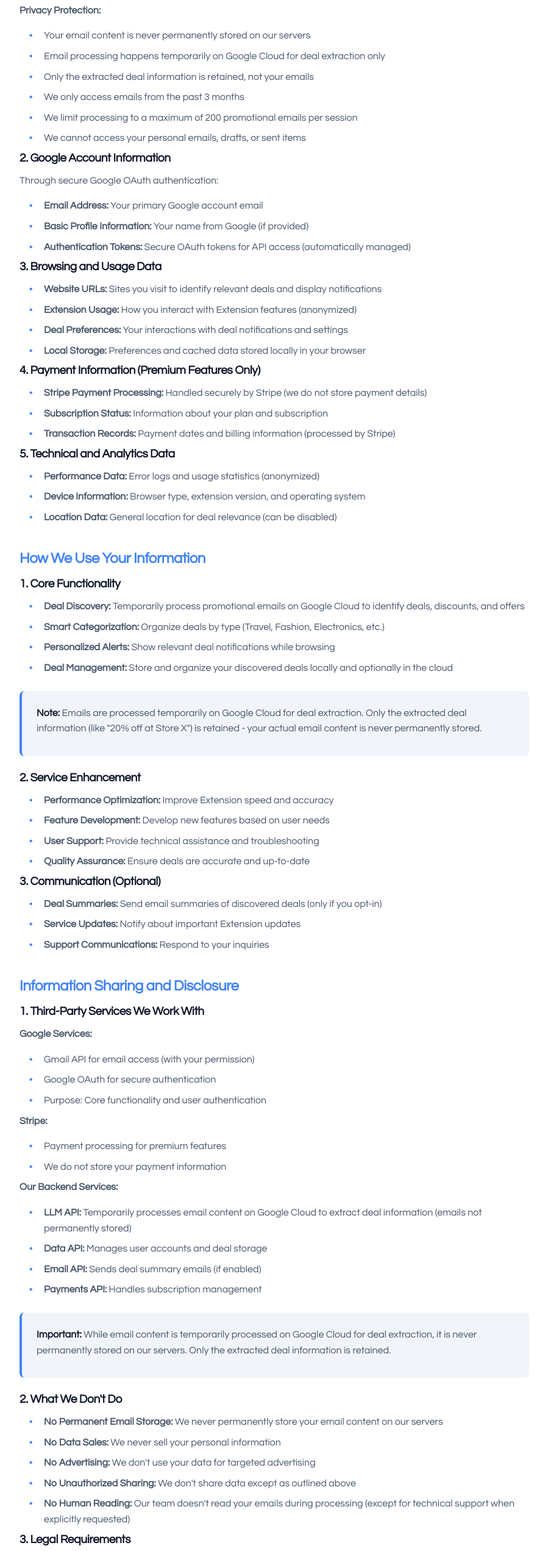
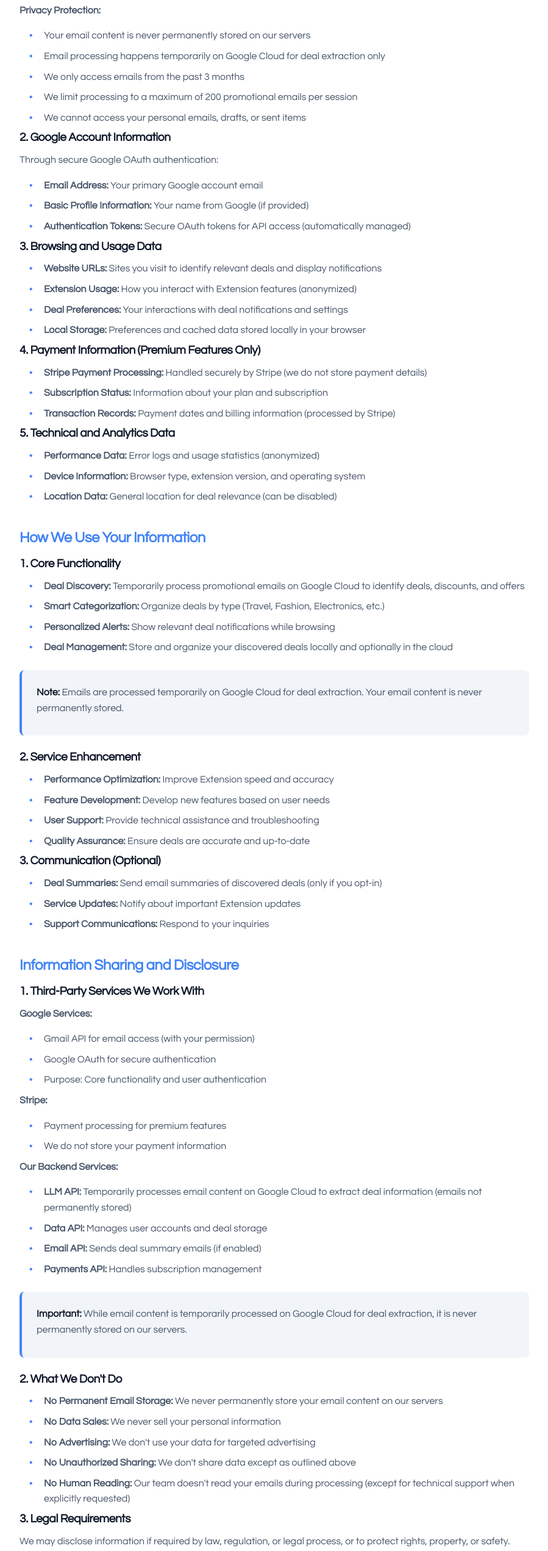
Before and after one commit to njain167/FindMyDeals, a plain HTML site: page privacy.html in a window 1280 px wide. Shown: the part 1199-3742 px from the top of the page at 61% size, without its empty margins (190-1089 px from the left). Drawn offline with Linux system fonts and the light colour scheme.

Commit message:
update privacy policy

```diff
--- a/privacy.html
+++ b/privacy.html
@@ -313,7 +313,6 @@
             <ul>
                 <li>Your email content is never permanently stored on our servers</li>
                 <li>Email processing happens temporarily on Google Cloud for deal extraction only</li>
-                <li>Only the extracted deal information is retained, not your emails</li>
                 <li>We only access emails from the past 3 months</li>
                 <li>We limit processing to a maximum of 200 promotional emails per session</li>
                 <li>We cannot access your personal emails, drafts, or sent items</li>
@@ -362,7 +361,7 @@
             </ul>
 
             <div class="highlight-box">
-                <p><strong>Note:</strong> Emails are processed temporarily on Google Cloud for deal extraction. Only the extracted deal information (like "20% off at Store X") is retained - your actual email content is never permanently stored.</p>
+                <p><strong>Note:</strong> Emails are processed temporarily on Google Cloud for deal extraction. Your email content is never permanently stored.</p>
             </div>
 
             <h3>2. Service Enhancement</h3>
@@ -407,7 +406,7 @@
             </ul>
 
             <div class="highlight-box">
-                <p><strong>Important:</strong> While email content is temporarily processed on Google Cloud for deal extraction, it is never permanently stored on our servers. Only the extracted deal information is retained.</p>
+                <p><strong>Important:</strong> While email content is temporarily processed on Google Cloud for deal extraction, it is never permanently stored on our servers.</p>
             </div>
 
             <h3>2. What We Don't Do</h3>
@@ -455,7 +454,7 @@
             <h3>1. Retention Periods</h3>
             <ul>
                 <li><strong>Email Content:</strong> Never permanently stored - processed temporarily on Google Cloud for deal extraction only</li>
-                <li><strong>Deal Information:</strong> Extracted deal data stored and managed according to your preferences</li>
+                <li><strong>Deal Information:</strong> Extracted deal data is never stored</li>
                 <li><strong>User Accounts:</strong> Maintained while your account is active</li>
                 <li><strong>Analytics:</strong> Anonymized usage data after 12 months</li>
             </ul>
```
